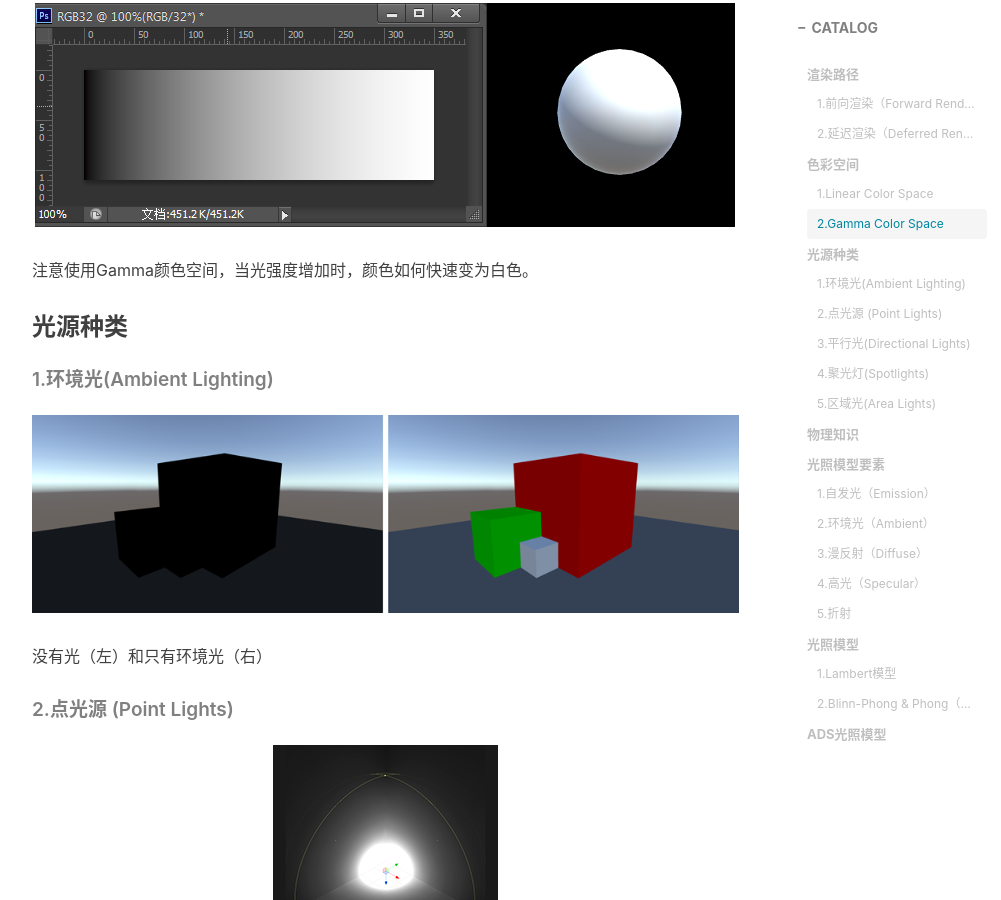
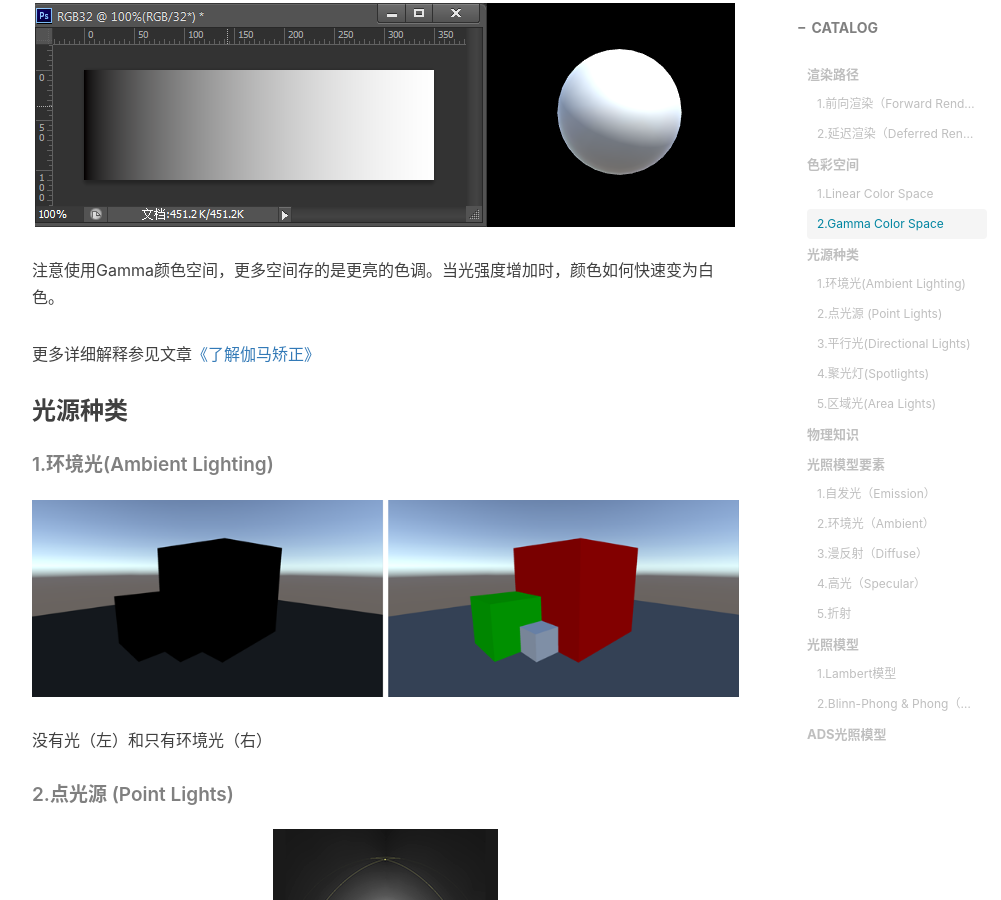
Before and after one commit to chenanbao/chenanbao.github.io, a Jekyll site: the page built from _posts/2018-11-22-光照模型.md, in a window 1280 px wide and 900 px high, scrolled down 2946 px. Shown: the whole window, without its empty margins (233-1234 px from the left). Built offline with Jekyll 4.4.1, drawn with Linux system fonts in a browser that asks for light colours; nearby versions of some CDN libraries; comment, search, counter and statistics services are not loaded.

Commit message:
Update 2018-11-22-光照模型.md

```diff
--- a/_posts/2018-11-22-光照模型.md
+++ b/_posts/2018-11-22-光照模型.md
@@ -54,8 +54,9 @@
 
  ![image](/img/RGB32.png)
 
- 注意使用Gamma颜色空间，当光强度增加时，颜色如何快速变为白色。
+ 注意使用Gamma颜色空间，更多空间存的是更亮的色调。当光强度增加时，颜色如何快速变为白色。
 
+更多详细解释参见文章[《了解伽马矫正》](https://www.cambridgeincolour.com/tutorials/gamma-correction.htm)
 
 ### 光源种类
 
```
